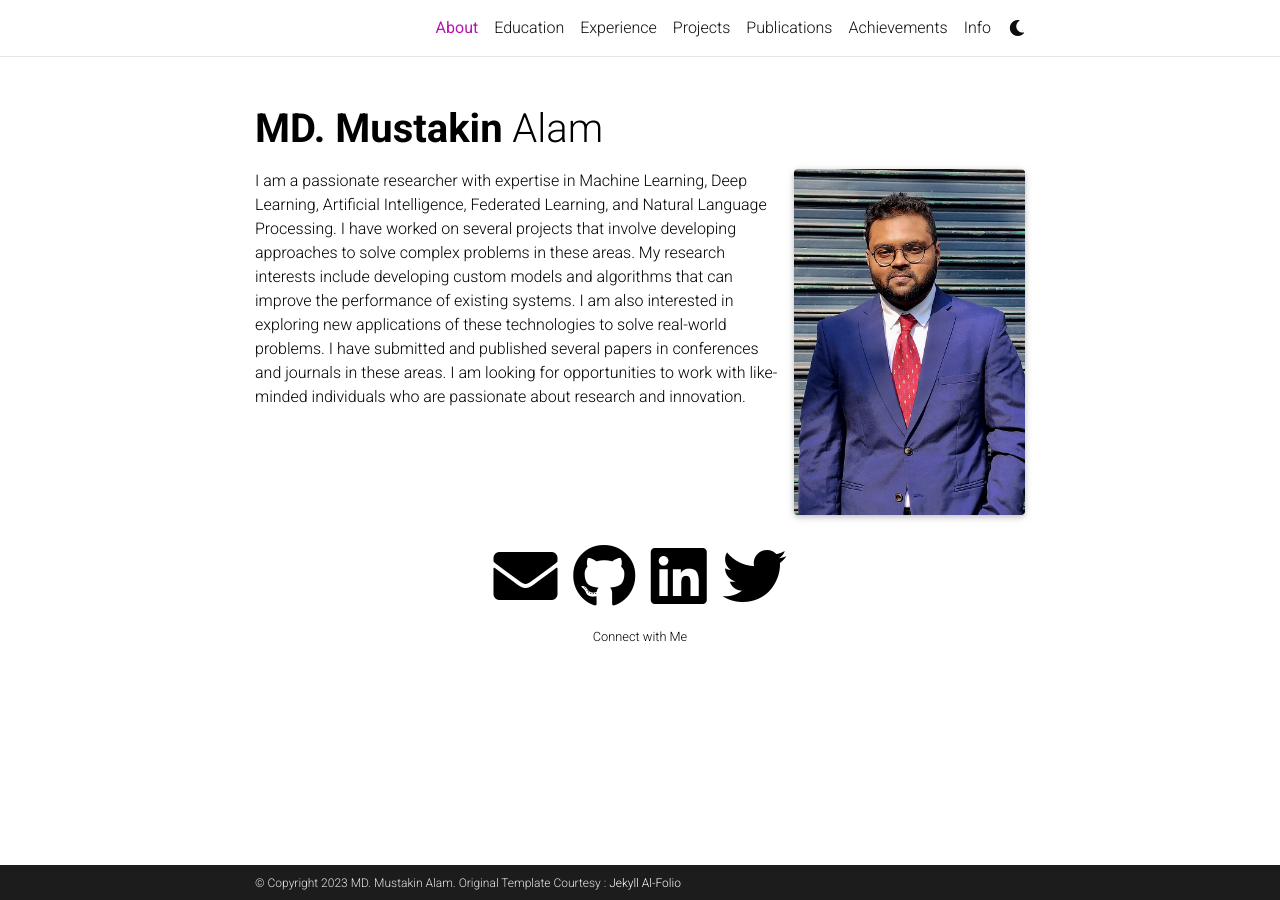
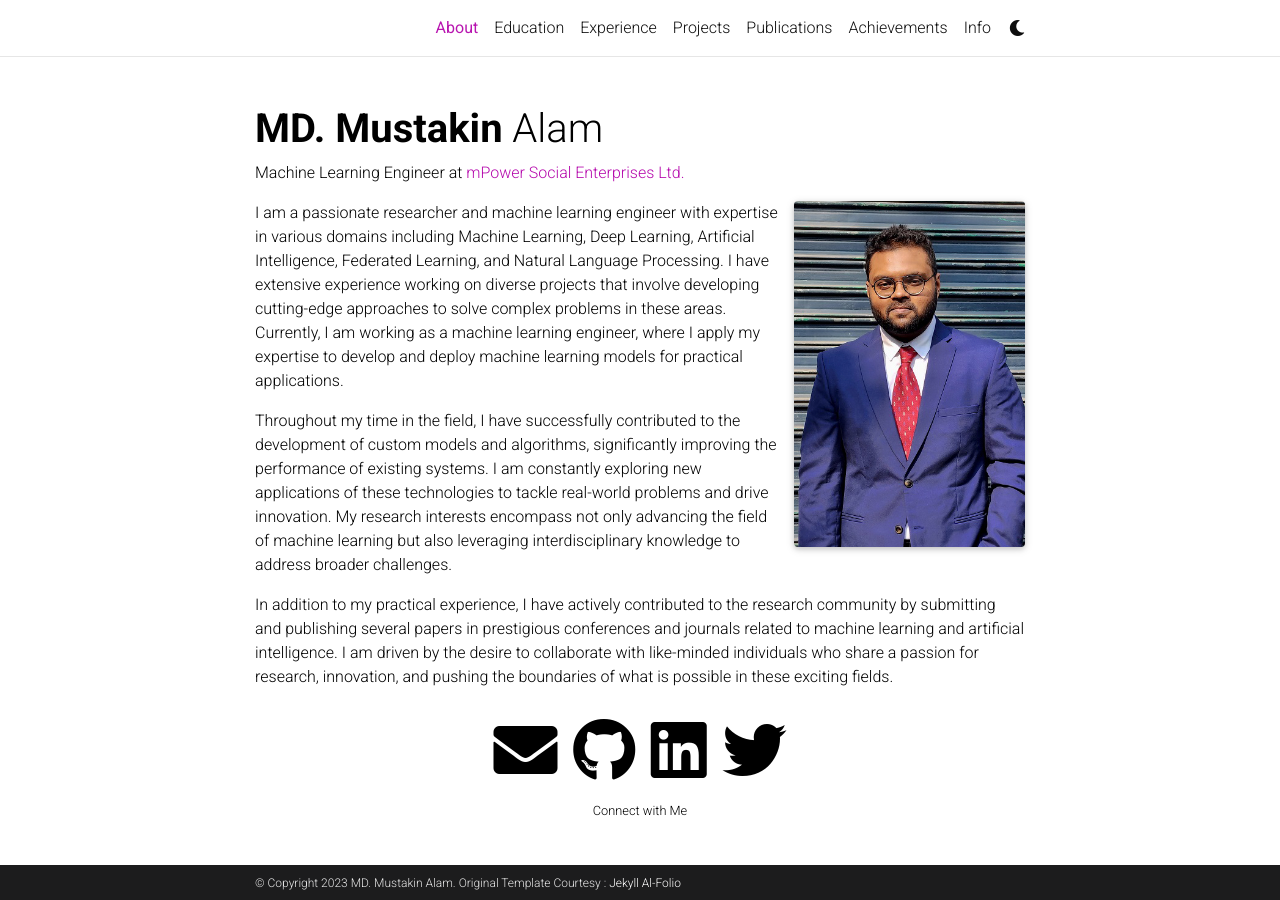
Before and after one commit to mustakinalam/mustakinalam.github.io, a Jekyll site: the page built from _pages/about.md, in a window 1280 px wide. Built offline with Jekyll 4.4.1, drawn with Linux system fonts in a browser that asks for light colours; comment, search, counter and statistics services are not loaded; a style sheet for code colours, icons or effects is not loaded.

Commit message:
About update

```diff
--- a/_pages/about.md
+++ b/_pages/about.md
@@ -2,7 +2,7 @@
 layout: about
 title: About
 permalink: /
-#subtitle: Machine Learning Engineer at <a href='https://polyfins.com/'>Polyfins Technology Inc</a>
+subtitle: Machine Learning Engineer at <a href='https://www.mpower-social.com/'>mPower Social Enterprises Ltd.</a>
 
 profile:
   align: right
@@ -14,4 +14,8 @@ latest_posts: true  # includes a list of the newest posts
 selected_papers: true # includes a list of papers marked as "selected={true}"
 social: true  # includes social icons at the bottom of the page
 ---
-I am a passionate researcher with expertise in Machine Learning, Deep Learning, Artificial Intelligence, Federated Learning, and Natural Language Processing. I have worked on several projects that involve developing approaches to solve complex problems in these areas. My research interests include developing custom models and algorithms that can improve the performance of existing systems. I am also interested in exploring new applications of these technologies to solve real-world problems. I have submitted and published several papers in conferences and journals in these areas. I am looking for opportunities to work with like-minded individuals who are passionate about research and innovation.
+I am a passionate researcher and machine learning engineer with expertise in various domains including Machine Learning, Deep Learning, Artificial Intelligence, Federated Learning, and Natural Language Processing. I have extensive experience working on diverse projects that involve developing cutting-edge approaches to solve complex problems in these areas. Currently, I am working as a machine learning engineer, where I apply my expertise to develop and deploy machine learning models for practical applications.
+
+Throughout my time in the field, I have successfully contributed to the development of custom models and algorithms, significantly improving the performance of existing systems. I am constantly exploring new applications of these technologies to tackle real-world problems and drive innovation. My research interests encompass not only advancing the field of machine learning but also leveraging interdisciplinary knowledge to address broader challenges.
+
+In addition to my practical experience, I have actively contributed to the research community by submitting and publishing several papers in prestigious conferences and journals related to machine learning and artificial intelligence. I am driven by the desire to collaborate with like-minded individuals who share a passion for research, innovation, and pushing the boundaries of what is possible in these exciting fields.
```
